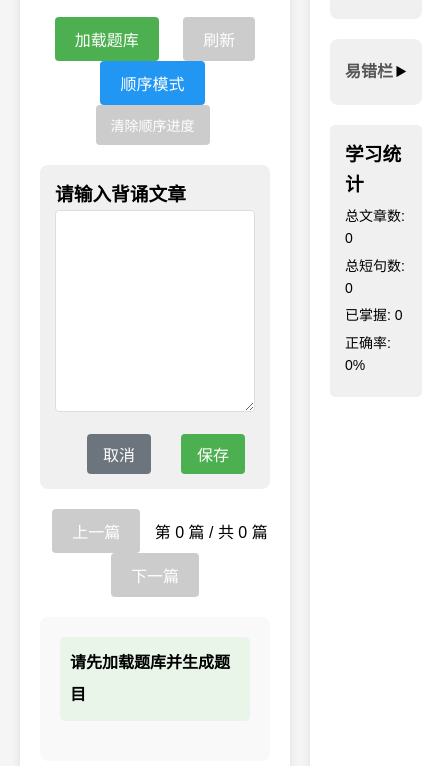
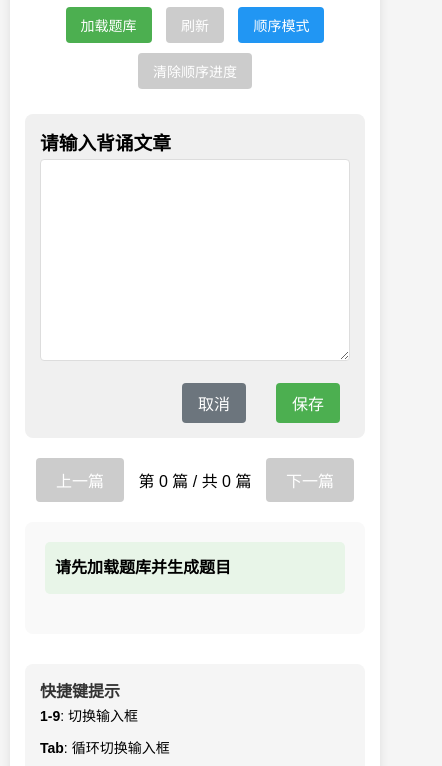
Before and after one commit to SlimeSB/Interactive-Recite-Assistant, a plain HTML site: page index.html in a window 390 px wide. Shown: the part 167-933 px from the top of the page, 442 px wide, since content can reach past the window. Drawn offline with Linux system fonts and the light colour scheme.

Commit message:
竖屏兼容性

```diff
--- a/style.css
+++ b/style.css
@@ -440,3 +440,44 @@ button:disabled {
 .full-recite-btn:hover {
     background-color: #0b7dda;
 }
+
+/* 响应式布局 - 竖屏设备 */
+@media (max-width: 768px) {
+    .container {
+        flex-direction: column;
+    }
+
+    .main-content {
+        margin-bottom: 20px;
+    }
+
+    .sidebar {
+        width: 100%;
+    }
+
+    .cloze-input {
+        width: 150px;
+    }
+}
+
+/* 更小屏幕的适配 */
+@media (max-width: 480px) {
+    .container {
+        padding: 10px;
+    }
+
+    .main-content,
+    .sidebar {
+        padding: 15px;
+    }
+
+    .cloze-input {
+        width: 120px;
+    }
+
+    .controls button {
+        margin: 5px;
+        padding: 8px 15px;
+        font-size: 14px;
+    }
+}
```
